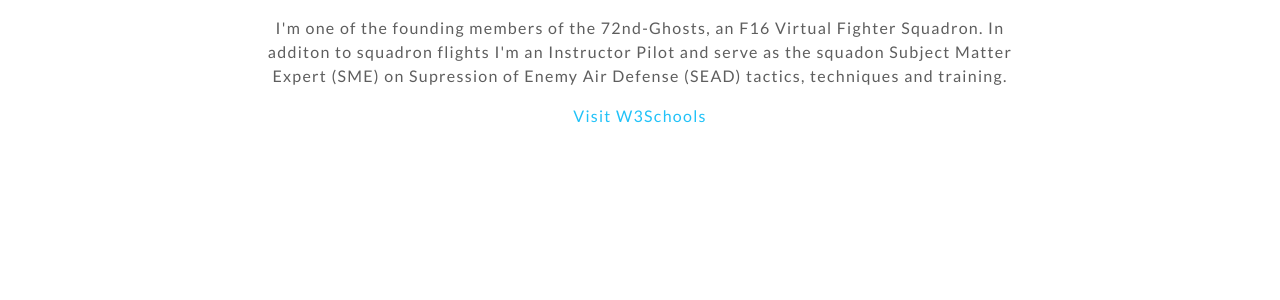
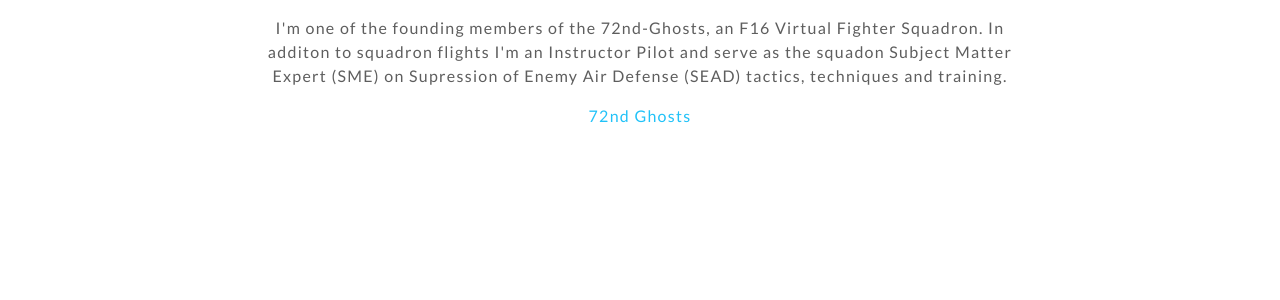
Before and after one commit to Gamernaut/gamernaut.github.io, a Jekyll site: the page built from index.html, in a window 1280 px wide and 900 px high, scrolled down 1353 px. Shown: the part 154-454 px from the top of the window. Built offline with Jekyll 4.4.1, drawn with Linux system fonts in a browser that asks for light colours; nearby versions of some CDN libraries.

Commit message:
Update _config.yml

```diff
--- a/_config.yml
+++ b/_config.yml
@@ -84,7 +84,7 @@
 about-title: About
 about-description: I started writing software on a VIC-20 in the mid 80's and have been hooked ever since. I'm completely self taught and devour anything I can find in books, on the web or in other peoples code to increase my knowledge.
 about-description2: I have a background in the sciences, an engineering mindset and am a natural problem solver. I'm a big fan of combat flight simulators and am challenging myself by learning the various design and devlopment skills needed to build a realistic, physics based Flight simulator. I also enjoy learning about algoritms and how more advanced algorithms (AI/ML, Genetic Algorithms etc.) can be applied biological scientific problems.
-about-description3: I'm one of the founding members of the 72nd-Ghosts, an F16 Virtual Fighter Squadron. In additon to squadron flights I'm an Instructor Pilot and serve as the squadon Subject Matter Expert (SME) on Supression of Enemy Air Defense (SEAD) tactics, techniques and training. <p> <a href="https://www.w3schools.com">Visit W3Schools</a><p>
+about-description3: I'm one of the founding members of the 72nd-Ghosts, an F16 Virtual Fighter Squadron. In additon to squadron flights I'm an Instructor Pilot and serve as the squadon Subject Matter Expert (SME) on Supression of Enemy Air Defense (SEAD) tactics, techniques and training. <p> <a href="https://bit.ly/3m6rbdA">72nd Ghosts</a><p>
 
 #####################################
 ############  Portfolio  ############
```
